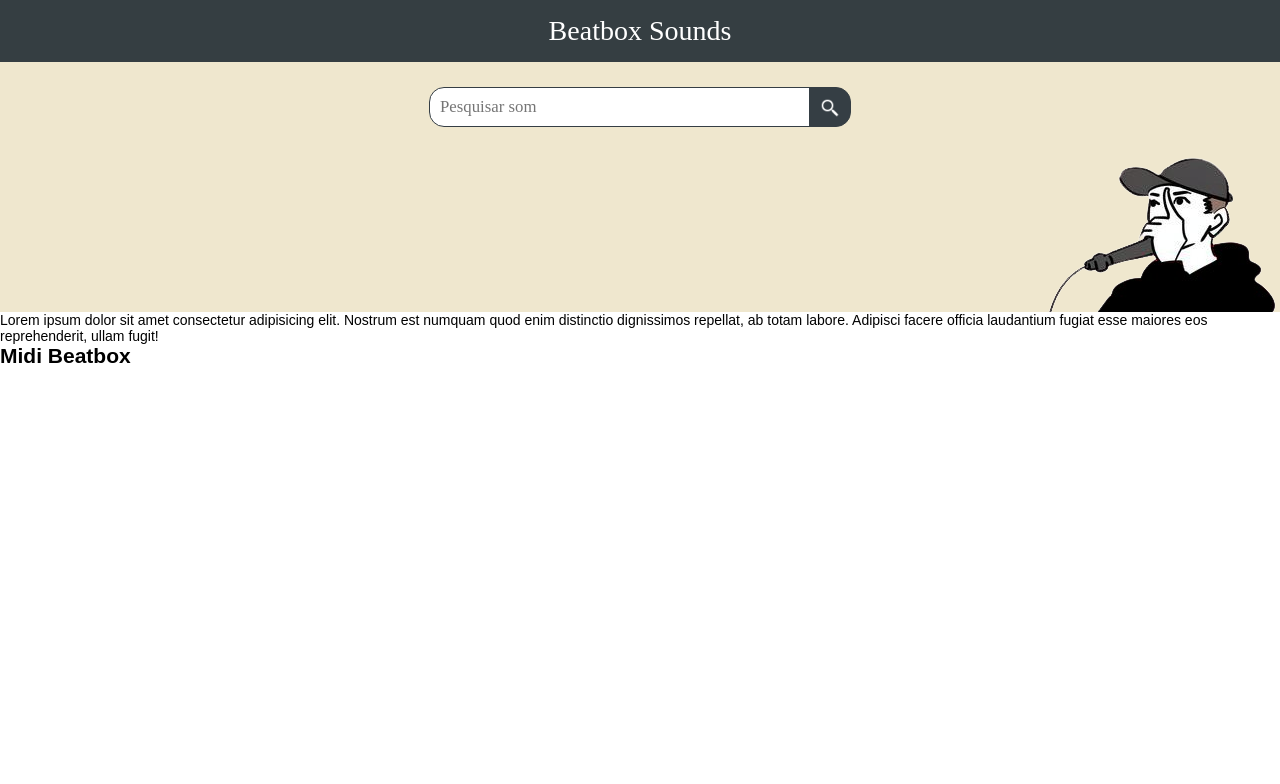
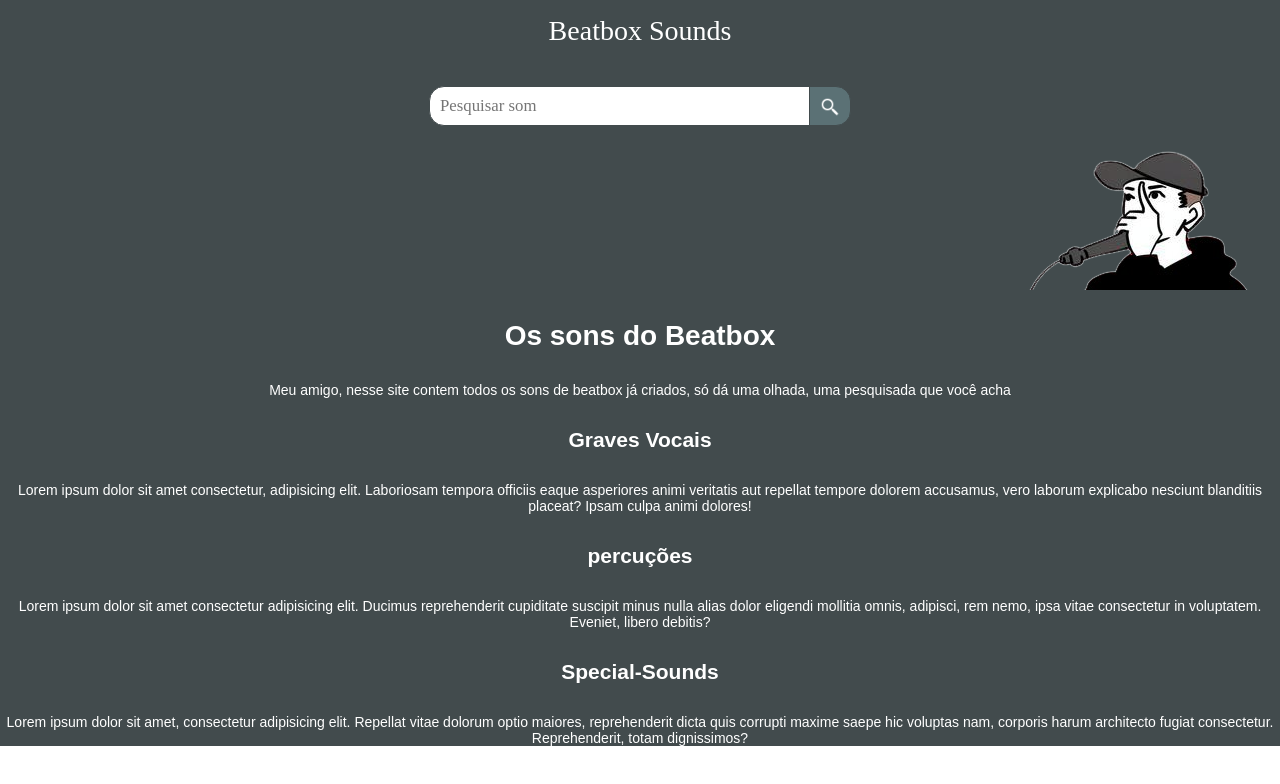
Before and after one commit to Fagner-Bagundes/Beatbox-sounds, a plain HTML site: page index.html in a window 1280 px wide. Drawn offline with Linux system fonts and the light colour scheme; a web font is replaced by a local one.

Commit message:
fazendo alguns ajustes

```diff
--- a/index.html
+++ b/index.html
@@ -31,15 +31,30 @@
                     <img class="lupa" src="imgs/icons/icon-lupa.png" alt="lupa">
                 </div>
             </nav>
+            <div class="beatboxer"></div>
         </div>
 
 
-        <main>
-            <section class="Apresentation">Lorem ipsum dolor sit amet consectetur adipisicing elit. Nostrum est numquam quod enim distinctio dignissimos repellat, ab totam labore. Adipisci facere officia laudantium fugiat esse maiores eos reprehenderit, ullam fugit!
-            </section>
+        <main class="main">
+            <section class="Apresentation"></section>
+            <h1>Os sons do Beatbox</h1>
+            <p>Meu amigo, nesse site contem todos os sons de beatbox já criados, só dá uma olhada, uma pesquisada que você acha</p>
 
-            <section class="MIDI">
-                <h1>Midi Beatbox</h1>
+            <section class="MIDs">
+                <section class="graves-vocais">
+                    <h2>Graves Vocais</h2>
+                    Lorem ipsum dolor sit amet consectetur, adipisicing elit. Laboriosam tempora officiis eaque asperiores animi veritatis aut repellat tempore dolorem accusamus, vero laborum explicabo nesciunt blanditiis placeat? Ipsam culpa animi dolores!
+                </section>
+
+                <section class="percucoes">
+                    <h2>percuções</h2>
+                    Lorem ipsum dolor sit amet consectetur adipisicing elit. Ducimus reprehenderit cupiditate suscipit minus nulla alias dolor eligendi mollitia omnis, adipisci, rem nemo, ipsa vitae consectetur in voluptatem. Eveniet, libero debitis?
+                </section>
+
+                <section class="special-sounds">
+                    <h2>Special-Sounds</h2>
+                    <p>Lorem ipsum dolor sit amet, consectetur adipisicing elit. Repellat vitae dolorum optio maiores, reprehenderit dicta quis corrupti maxime saepe hic voluptas nam, corporis harum architecto fugiat consectetur. Reprehenderit, totam dignissimos?</p>
+                </section>
             </section>
 
 
--- a/sass/1-base/_variables.sass
+++ b/sass/1-base/_variables.sass
@@ -1,3 +1,8 @@
-$very-dark-green: #353e44
-$beige: #efe7ce
+// colors
+$dark-green: #5b7175
+$very-dark-green: #424b4d
+$breige: #f0e8cf
+
+
+// fonts
 $font: "Sour Gummy"
--- a/sass/2-layouts/_header.sass
+++ b/sass/2-layouts/_header.sass
@@ -4,9 +4,10 @@
 
 
 .header-top
-    background-color: #353e42
+    background-color: v.$very-dark-green
     padding: 15px
     text-align: center
+    margin-bottom: -1px
     a
         color: white
         font-size: 2rem
@@ -15,17 +16,16 @@
     &-links
         display: flex
         gap: 20px
-        color: v.$beige
+        color: v.$very-dark-green
         font-size: 1em
         display: none
 
 .header-bottom
-    background-color: v.$beige
+    background-color: v.$very-dark-green
     padding: 25px
-    background-image: url(/imgs/beatboxer.png)
-    background-position: right bottom
-    background-repeat: no-repeat
-    height: 250px
+    margin-bottom: -1px
+    height: 230px
+
     .nav-bar
         display: flex
         align-items: center
@@ -51,7 +51,7 @@
             border-top-right-radius: 15px
             border-bottom-right-radius: 15px
             border: solid 1px v.$very-dark-green
-            background-color: v.$very-dark-green
+            background-color: v.$dark-green
             .lupa
                 width: 20px
                 filter: opacity(0.3)
@@ -59,3 +59,9 @@
                 &:hover
                     cursor: pointer
                     filter: opacity(0.6)
+    .beatboxer
+        background-image: url(/imgs/beatboxer.png)
+        height: 100%
+        background-position: right bottom
+        background-repeat: no-repeat
+        width: 100%
--- /dev/null
+++ b/sass/2-layouts/_main.sass
@@ -0,0 +1,15 @@
+@use '../1-base/_variables' as v
+@use '../1-base/_breakPoints'
+
+.main
+    background-color: v.$very-dark-green
+    color: white
+    display: flex
+    flex-direction: column
+    gap: 30px
+    text-align: center
+
+    section
+        display: flex
+        flex-direction: column
+        gap: 30px
--- a/sass/2-layouts/layouts.sass
+++ b/sass/2-layouts/layouts.sass
@@ -1 +1,2 @@
 @use '_header'
+@use '_main'
```
Also changed, not shown: css/main.css, 1 other file.
